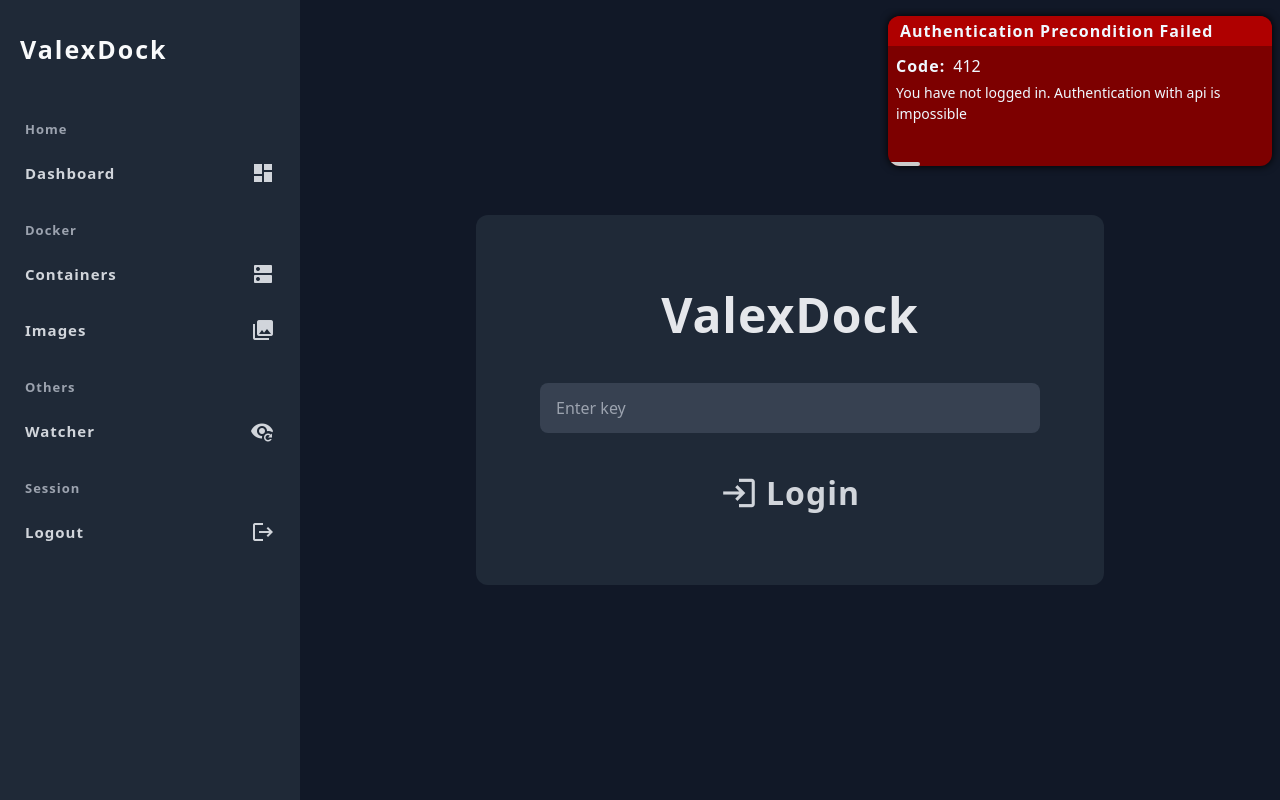
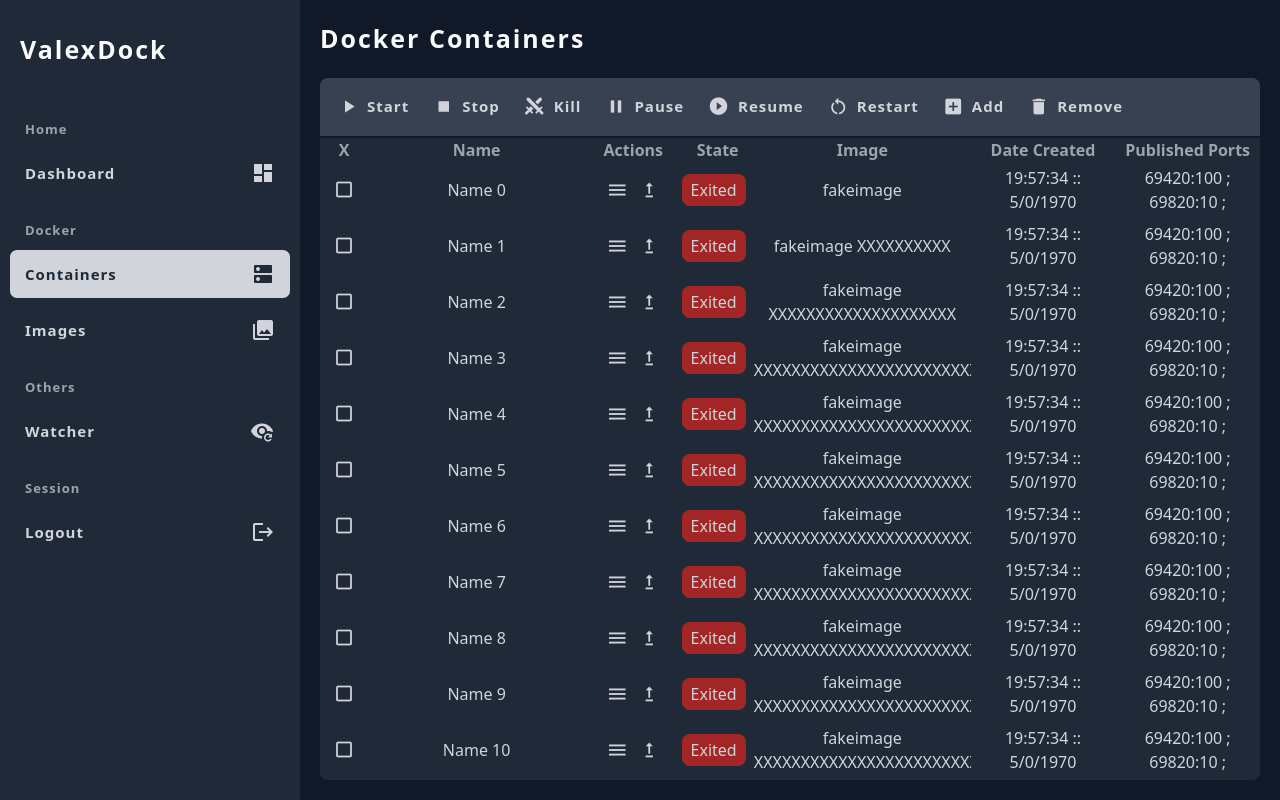
Before and after one commit to ultraflame4/valexwebui, a Vue app: page /containers in a window 1280 px wide. Before the commit this address led to /login. Built offline with nearby package versions, Linux system fonts and the light colour scheme.

Commit message:
fixed overflow issues

```diff
--- a/src/api.ts
+++ b/src/api.ts
@@ -6,7 +6,7 @@
 const apiPath: string = window.location.origin
 let apiSessionToken: string = ""
 
-let loggedIn: boolean = false
+let loggedIn: boolean = true
 
 $.ajaxSetup({
     method: "POST",
@@ -54,17 +54,25 @@
 }
 
 
+function _getRandomName(i: int){
+    let s = ""
+    for (let j = 0; j < i; j++) {
+        s = s + "X"
+    }
+    return s
+}
+
 function generateFakeContainerList(count: number): DockerContainer[] {
     let array = new Array<DockerContainer>()
     for (let i = 0; i < count; i++) {
         array.push({
             Id: "fakeid",
-            Image: "fakeimage",
+            Image: `fakeimage ${_getRandomName(i*10)}`,
             ImageID: "totally_real-image-id+dawdfiojabfIOAU",
             Labels: {
                 "example_labelekey": "example_value"
             },
-            Names: ["Name1", "FakeContainer"],
+            Names: [`Name ${i}`, "FakeContainer"],
             Created: 1367854155,
             Ports: [
                 {
@@ -99,13 +107,39 @@
 }
 
 
+function requestApi(path: string, data: Object={}): Promise<any> {
+    return new Promise<any>((resolve, reject) => {
+        $.ajax({
+            method: "POST",
+            dataType: "json",
+            contentType: "application/json",
+            url: path,
+            headers:{
+                token:apiSessionToken
+            },
+            data: JSON.stringify(data),
+            success: (out) => {
+                console.log(out)
+                resolve(out)
+            }
+        }).catch((fail) => {
+            {
+                reject(fail)
+            }
+        })
+    })
+}
+
 export function getListOfContainers(): Promise<DockerContainer[]> {
     if (useFake) {
         return new Promise<DockerContainer[]>((resolve, reject) => resolve(generateFakeContainerList(50)))
     } else {
         return new Promise<DockerContainer[]>((resolve, reject) => {
-            $.getJSON(apiPath + "/api/getcontainerlist", function (data) {
-                resolve(data)
+            requestApi("/api/containers/all")
+                .then(value => {
+                    resolve(value.containers)
+                }).catch(reason => {
+                    reject(reason)
             })
         })
     }
@@ -140,11 +174,11 @@
     return new Promise<undefined>(((resolve, reject) => {
 
         $.ajax({
-            url:"/api/getToken",
-            data: JSON.stringify({key:apiKey})
+            url: "/api/getToken",
+            data: JSON.stringify({key: apiKey})
         }).done((data) => {
             loggedIn = true
-
+            apiSessionToken = data.token
             resolve(undefined)
         })
             .catch((fail) => {
--- a/src/views/Containers/ContainerListItem.vue
+++ b/src/views/Containers/ContainerListItem.vue
@@ -1,54 +1,38 @@
 <template>
-<div v-if="!isheader&&dockerCtn!=undefined" class="container-list-items-ctn">
+<tr v-if="dockerCtn!==undefined" class="container-list-items-ctn">
+  <td>
     <div class="item-checkbox">
       <ButtonWIcon v-if="!selected" material_icon="check_box_outline_blank" @click="selected=true"></ButtonWIcon>
       <ButtonWIcon v-else material_icon="check_box" @click="selected=false"></ButtonWIcon>
     </div>
-  <div class="item-name">
-    <p v-if="dockerCtn.Names[0].length>0">{{dockerCtn.Names[0]}}</p>
+  </td>
+  <td class="item-name">
+    <p v-if="dockerCtn.Names!==undefined || dockerCtn.Names[0].length>0">{{dockerCtn.Names[0]}}</p>
     <p v-else>{{dockerCtn.Id}}</p>
-  </div>
+  </td>
+  <td>
     <div class="item-utils">
       <ButtonWIcon text="" class="utils-buttons" material_icon="menu"></ButtonWIcon>
       <ButtonWIcon text="" class="utils-buttons" material_icon="upgrade"></ButtonWIcon>
     </div>
+  </td>
+  <td>
     <div class="item-state" ref="state">
       <p>{{dockerCtn.State}}</p>
     </div>
-  <div class="item-image">
+  </td>
+  <td class="item-image">
     <p v-if="dockerCtn.Image.length>0">{{dockerCtn.Image}}</p>
     <p v-else>{{dockerCtn.ImageID}}</p>
-  </div>
-  <div class="item-datecreated">
+  </td>
+  <td class="item-datecreated">
     <p>{{getDateCreated()}}</p>
-  </div>
-  <div class="item-ports">
+  </td>
+  <td class="item-ports">
     <p>{{formatPorts(dockerCtn.Ports)}}</p>
-  </div>
-</div>
-<div v-else class="container-list-items-ctn header">
-  <div class="item-checkbox">
-    <ButtonWIcon material_icon="check_box"></ButtonWIcon>
-  </div>
-  <div class="item-name">
-    <p>Name</p>
-  </div>
-  <div class="item-utils">
-    <p>Utils</p>
-  </div>
-  <div class="item-state" ref="state">
-    <p>State</p>
-  </div>
-  <div class="item-image">
-    <p>Image</p>
-  </div>
-  <div class="item-datecreated">
-    <p>Created</p>
-  </div>
-  <div class="item-ports">
-    <p>Published ports</p>
-  </div>
-</div>
+  </td>
+</tr>
+
 </template>
 
 <script lang="ts">
@@ -60,15 +44,13 @@
   components: {ButtonWIcon},
   dockerName: "ContainerListItem",
   props:{
-    isheader:{
-      type: Boolean,
-      default:false,
-      required:false
-    },
     dockerCtn:{
       type: Object as PropType<DockerContainer>,
       required:false
     }
+  },
+  setup(props) {
+    console.log(props.dockerCtn)
   },
   methods: {
     refresh(){
@@ -96,7 +78,7 @@
     }
   },
   mounted() {
-    if (!(this.isheader||this.dockerCtn == undefined)){
+    if (!(this.dockerCtn == undefined)){
       this.refresh();
     }
   }
@@ -104,9 +86,7 @@
 </script>
 
 <style lang="sass" scoped>
-.header
-  font-weight: bold
-  @apply text-gray-400
+
 
 .container-list-items-ctn
   @apply text-gray-300
@@ -114,54 +94,29 @@
 
   min-height: 56px
   max-height: fit-content
+
+  padding: 0 8px
+  width: 100%
+
+  //*
+  //  height: fit-content
+  //  display: flex
+  //  justify-content: center
+  //  align-items: center
+
+  .item-state
+    padding: 4px 4px
+    border-radius: 8px
     display: flex
-  gap: 16px
+    justify-content: center
+    width: calc(100% - 8px)
+    background-color: #a22626
 
-  justify-content: flex-start
-  align-items: center
-  padding: 0 8px
-
-  *
-    height: fit-content
 
   .item-checkbox
-    width: fit-content
-    flex-shrink: 0
-    flex-grow: 0
-    padding: 0
-
-  .item-name
     display: flex
-    flex-grow: 1
-    justify-content: center
-
-  .item-state
-    padding: 4px 0
-    border-radius: 8px
-    height: 32px
-    width: 90px
-    display: flex
-    justify-content: center
-  .item-image
-    flex-grow: 1
-    display: flex
-    justify-content: center
-
-  .item-datecreated
-    display: flex
-    width: 260px
-    justify-content: center
-
-  .item-ports
-    width: 200px
-    display: flex
-    justify-content: center
-
-
-  .item-utils
-    display: flex
-    gap: 4px
-    width: 72px
+    height: 100%
+    width: 100%
     justify-content: center
     align-items: center
 
@@ -171,6 +126,18 @@
     padding: 0
     font-size: 16px
 
+  .item-utils
+    display: flex
+    height: 100%
+    width: 100%
+    justify-content: center
+    align-items: center
+
+  td
+    vertical-align: center
+    text-align: center
+
+
 
 .container-list-items-ctn:hover
   filter: brightness(110%)
--- a/src/views/Containers/ContainersList.vue
+++ b/src/views/Containers/ContainersList.vue
@@ -1,16 +1,37 @@
 <template>
   <div id="container-list">
-    <div id="list-overflow-ctn">
-      <ContainerListItem :isheader="true"/>
+    <table id="list-overflow-ctn">
+      <colgroup>
+        24
+        <col style="width: 4%">
+        <col style="width: 18%">
+        <col style="width: 8%">
+        <col style="width: 6%">
+        <col style="width: 18%">
+        <col style="width: 12%">
+        <col style="width: 12%">
 
-      <ContainerListItem v-for="container in container_list"
-                         :docker-ctn="container"
-                         ref="container-items"
-      >
+      </colgroup>
+      <thead>
+      <tr>
+        <th>X</th>
+        <th>Name</th>
+        <th>Actions</th>
+        <th>State</th>
+        <th>Image</th>
+        <th>Date Created</th>
+        <th>Published Ports</th>
+      </tr>
+      </thead>
+      <tbody>
+        <ContainerListItem v-for="container in container_list"
+                           :docker-ctn="container"
+                           ref="container-items"
+        >
 
-      </ContainerListItem>
-
-    </div>
+        </ContainerListItem>
+      </tbody>
+    </table>
   </div>
 </template>
 
@@ -33,7 +54,6 @@
       getListOfContainers().then(value => {
         this.container_list = value
         console.log(this.container_list)
-
 
       })
     },
@@ -69,6 +89,7 @@
   width: 100%
   flex-grow: 1
   position: relative
+
   #list-overflow-ctn
     position: absolute
     width: 100%
@@ -76,15 +97,8 @@
     bottom: 0
     flex-grow: 0
     box-sizing: border-box
-    overflow-y: auto
-
     table-layout: fixed
 
-  th
-    @apply bg-gray-800
-    position: sticky
-    top: 0
-    height: 36px
-    z-index: 1
+
 
 </style>
```
Lines whose indentation alone changed are shown as unchanged.
